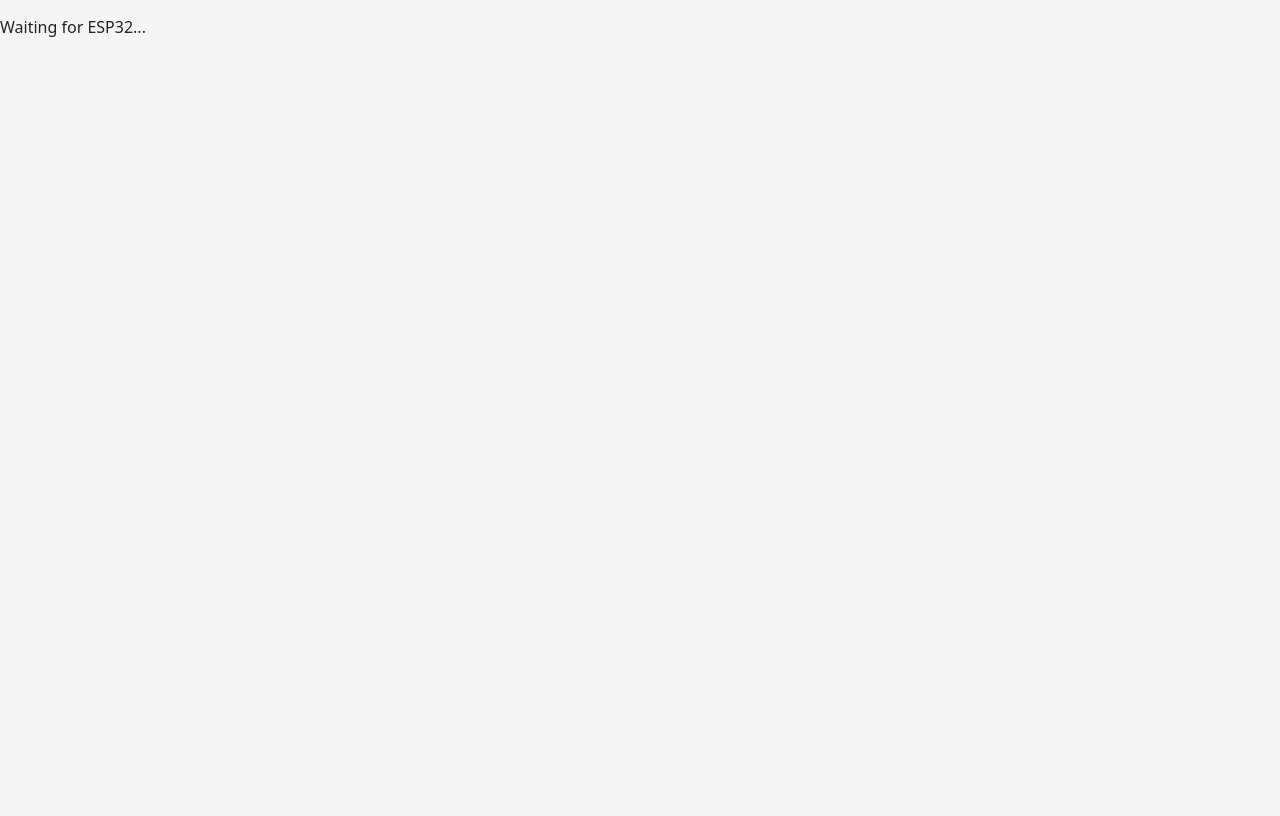
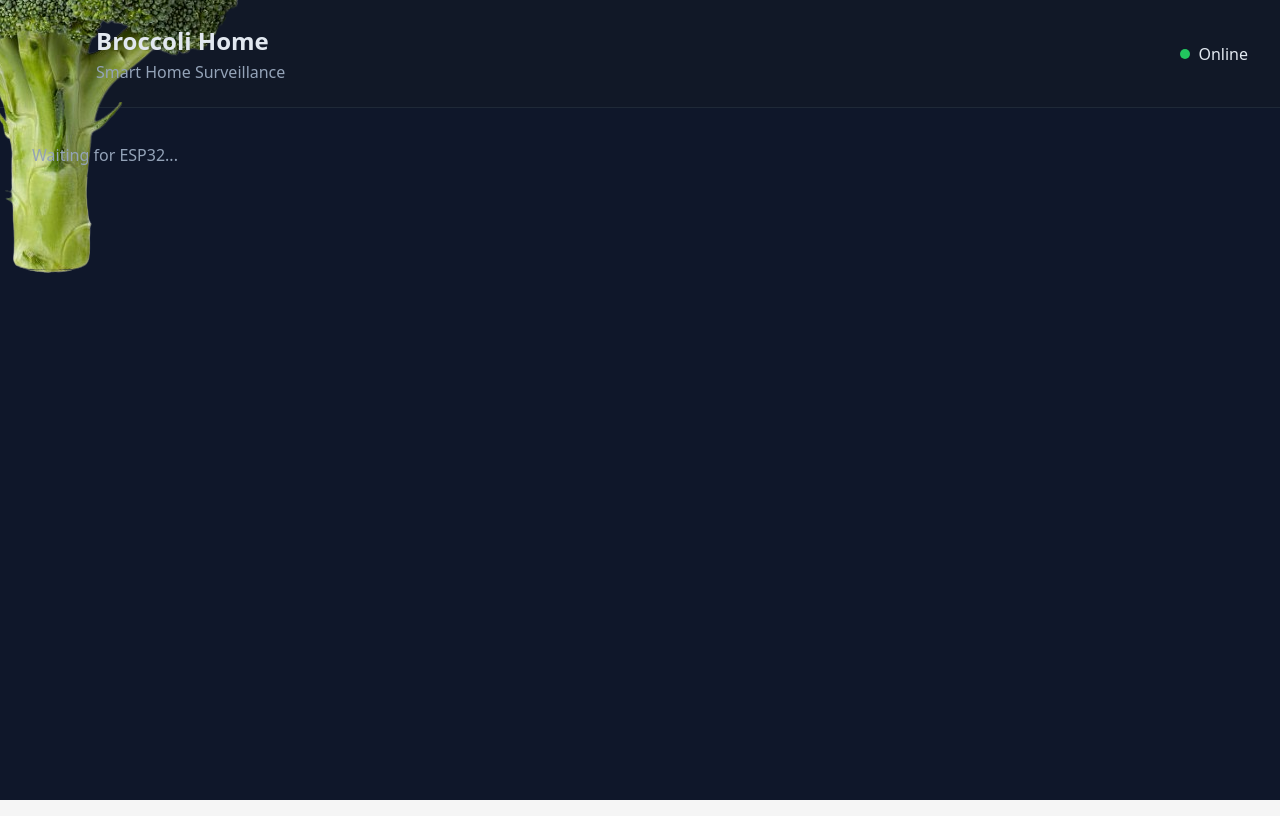
Before and after one commit to Jari1980/esp32-emulator, a React (Vite) app in the folder smart-home-ui/: page / in a window 1280 px wide. Built offline with nearby package versions, Linux system fonts and the light colour scheme; no server answers.

Commit message:
initial layout shell

```diff
--- a/smart-home-ui/src/App.tsx
+++ b/smart-home-ui/src/App.tsx
@@ -1,7 +1,12 @@
+import { Layout } from "./components/Layout/Layout";
 import { Dashboard } from "./components/Dashboard/Dashboard";
 
 function App() {
-  return <Dashboard />;
+  return (
+    <Layout>
+      <Dashboard />
+    </Layout>
+  );
 }
 
 export default App;
--- a/smart-home-ui/src/components/Dashboard/Dashboard.tsx
+++ b/smart-home-ui/src/components/Dashboard/Dashboard.tsx
@@ -31,9 +31,9 @@ export function Dashboard() {
 
   return (
     <main>
-      <h1>{state.name}</h1>
+      <h2>{state.name}</h2>
 
-      <p>Uptime: {state.uptime}s</p>
+      <p>System uptime: {state.uptime}s</p>
 
       {state.devices.map(renderDevice)}
     </main>
--- /dev/null
+++ b/smart-home-ui/src/components/Header/Header.css
@@ -0,0 +1,54 @@
+.header {
+  display: flex;
+  justify-content: space-between;
+  align-items: center;
+
+  padding: 1.5rem 2rem;
+
+  background: #111827;
+  border-bottom: 1px solid #1f2937;
+}
+
+.brand {
+  display: flex;
+  align-items: center;
+  gap: 1rem;
+}
+
+.logo-placeholder {
+  width: 48px;
+  height: 48px;
+
+  display: flex;
+  align-items: center;
+  justify-content: center;
+
+  background: #14532d;
+  border-radius: 12px;
+
+  font-size: 2rem;
+}
+
+h1 {
+  margin: 0;
+  font-size: 1.5rem;
+}
+
+p {
+  margin: 0.25rem 0 0;
+  color: #94a3b8;
+}
+
+.status {
+  display: flex;
+  align-items: center;
+  gap: 0.5rem;
+}
+
+.dot {
+  width: 10px;
+  height: 10px;
+
+  background: #22c55e;
+  border-radius: 50%;
+}
--- /dev/null
+++ b/smart-home-ui/src/components/Header/Header.tsx
@@ -0,0 +1,23 @@
+import "./Header.css";
+import logo from "../../assets/logo.png";
+
+export function Header() {
+  return (
+    <header className="header">
+      <div className="brand">
+        <div className="logo-placeholder"><img className="header__logo" src={logo} alt="Home Surveillance logo" /></div>
+
+        <div>
+          <h1>Broccoli Home</h1>
+
+          <p>Smart Home Surveillance</p>
+        </div>
+      </div>
+
+      <div className="status">
+        <span className="dot" />
+        Online
+      </div>
+    </header>
+  );
+}
--- /dev/null
+++ b/smart-home-ui/src/components/Layout/Layout.css
@@ -0,0 +1,10 @@
+.app-layout {
+  min-height: 100vh;
+  background: #0f172a;
+  color: #e2e8f0;
+}
+
+
+.content {
+  padding: 2rem;
+}
--- /dev/null
+++ b/smart-home-ui/src/components/Layout/Layout.tsx
@@ -0,0 +1,17 @@
+import type { ReactNode } from "react";
+import { Header } from "../Header/Header";
+import "./Layout.css";
+
+interface Props {
+  children: ReactNode;
+}
+
+export function Layout({ children }: Props) {
+  return (
+    <div className="app-layout">
+      <Header />
+
+      <main className="content">{children}</main>
+    </div>
+  );
+}
```
